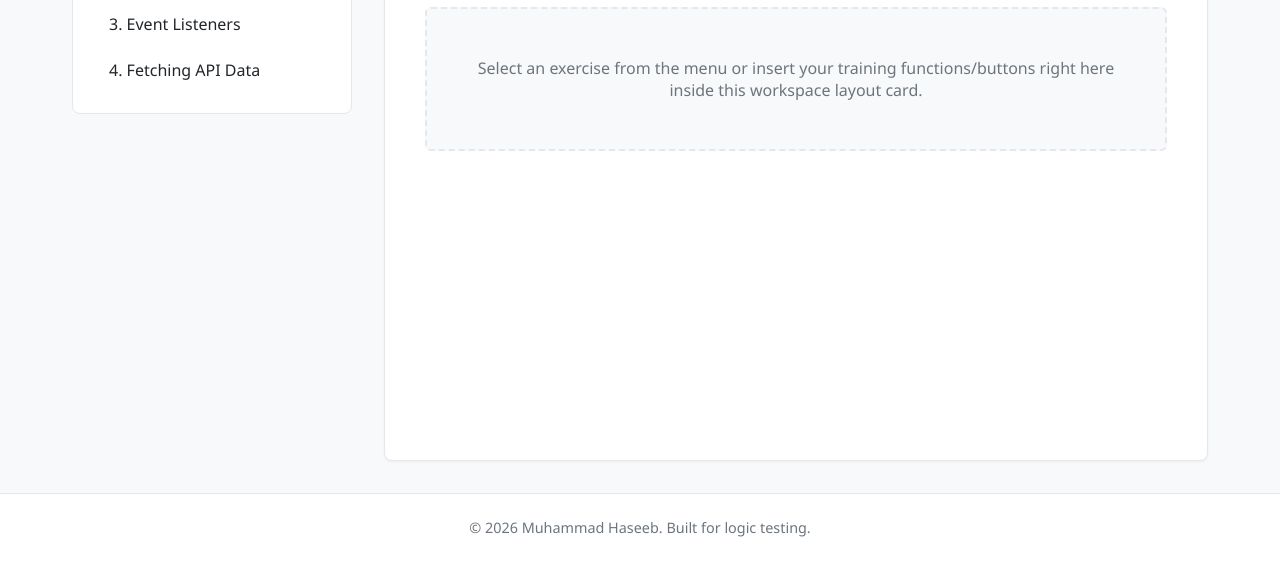
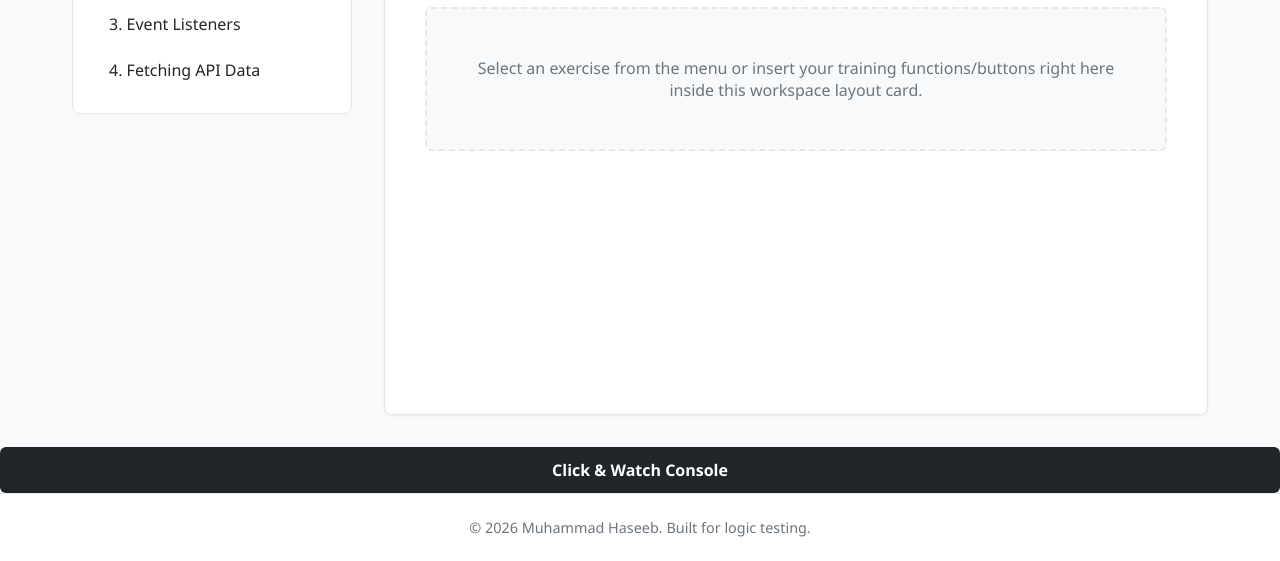
Before and after one commit to haseeb9424/tictactoe, a plain HTML site: page javas_practice.html in a window 1280 px wide. Shown: the part 239-800 px from the top of the page. Drawn offline with Linux system fonts and the light colour scheme.

Commit message:
Add files via upload

```diff
--- a/control.js
+++ b/control.js
@@ -1 +1,8 @@
 console.log("Hello, World!");
+
+const consoleBtn = document.getElementById('console-btn');
+
+    // Simple event listener that triggers the console.log
+    consoleBtn.addEventListener('click', () => {
+        console.count("Counter Value");
+    });
--- a/javas_practice.html
+++ b/javas_practice.html
@@ -217,6 +217,19 @@
 
     </div>
 
+    <button id="console-btn" style="
+    background-color: #212529;
+    color: #ffffff;
+    border: none;
+    padding: 0.75rem 1.5rem;
+    font-size: 1rem;
+    font-weight: 600;
+    border-radius: 6px;
+    cursor: pointer;
+    ">
+    Click & Watch Console
+</button>
+
     <!-- Global Footer -->
     <footer>
         <p>&copy; 2026 Muhammad Haseeb. Built for logic testing.</p>
```
